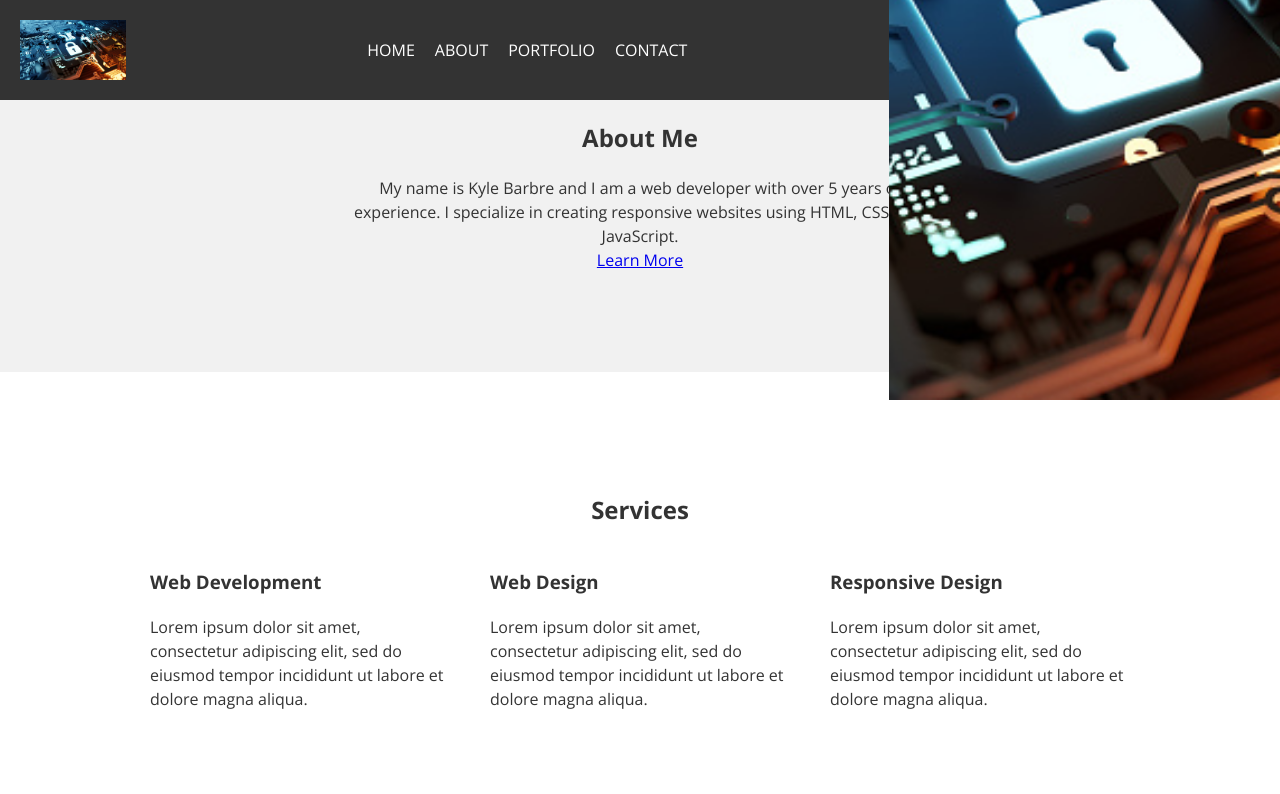
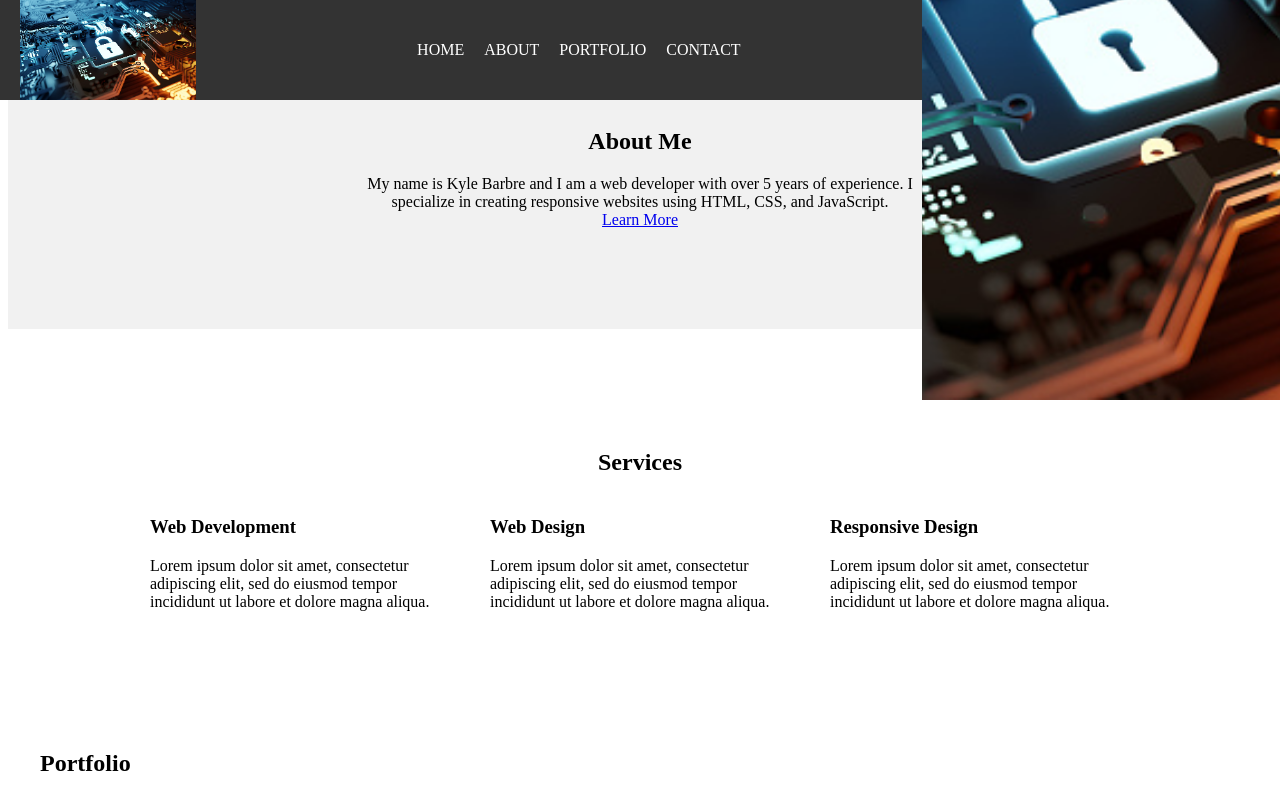
Before and after one commit to dobyfreejr/dobyfreejr.github.io, a plain HTML site: page index.html in a window 1280 px wide. Shown: the top 794 px of the page. Drawn offline with nearby package versions, Linux system fonts and the light colour scheme.

Commit message:
major changes

```diff
--- a/styles.css
+++ b/styles.css
@@ -1,3 +1,5 @@
+To make the header full size and adjust the image size, you can use the following CSS:
+
 /* Global styles */
 body {
 margin: 0;
@@ -29,7 +31,8 @@ body {
 }
 
 header img {
-    height: 60px;
+height: 100%; /* change height to 100% /
+object-fit: contain; / maintain aspect ratio */
 }
 
 nav ul {
@@ -50,6 +53,7 @@ body {
 .hero {
 background: url('img/istockphoto-1331943958-170667a.jpg') center center/cover no-repeat;
 height: calc(100vh - 100px);
+background-size: cover; /* make sure image covers entire container */
 }
 
 .hero h1,
@@ -133,3 +137,4 @@ body {
 .services .icon {
 font-size: 3rem;
 margin-bottom: 20px;
+}
```
Lines whose indentation alone changed are shown as unchanged.
